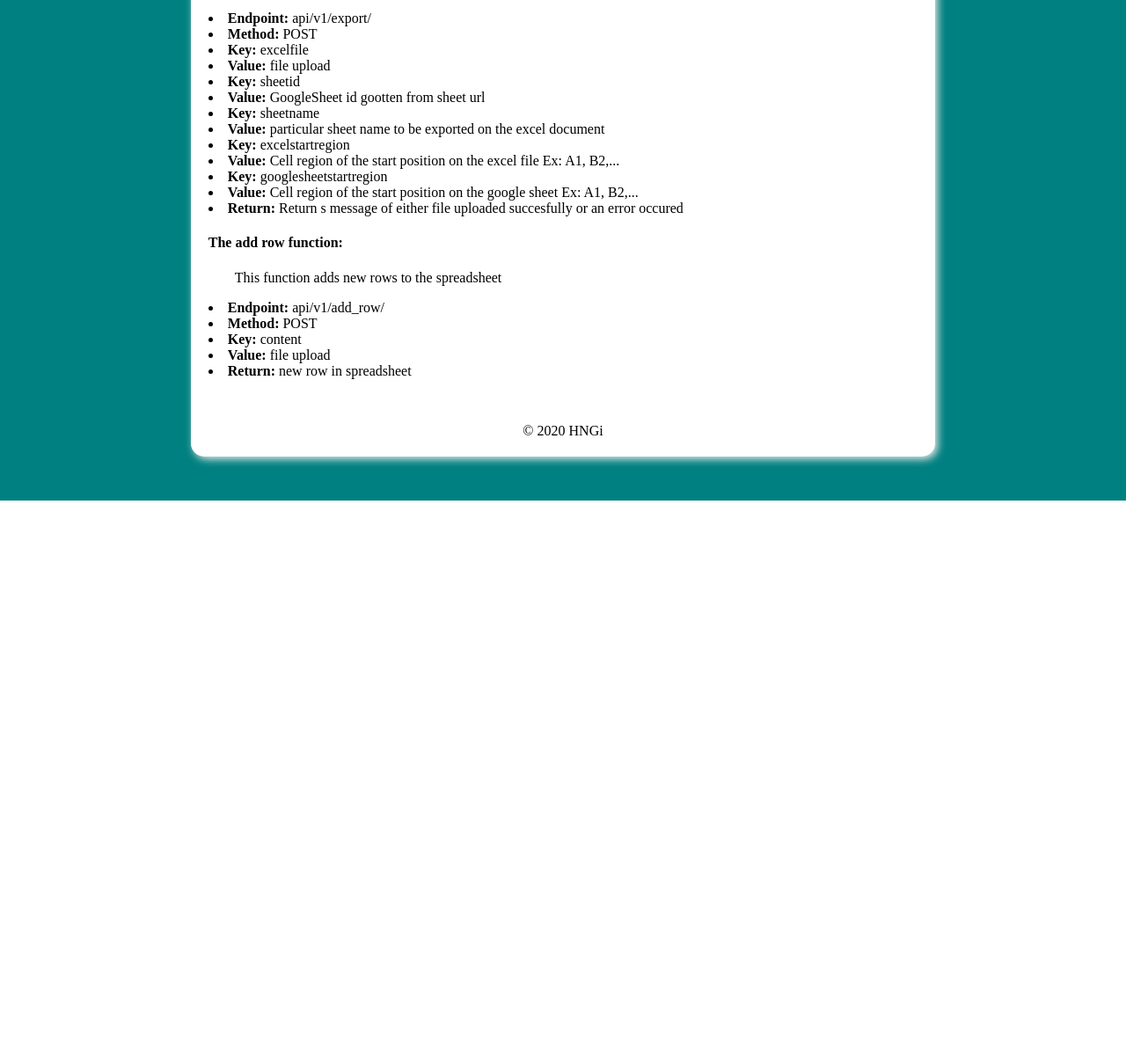
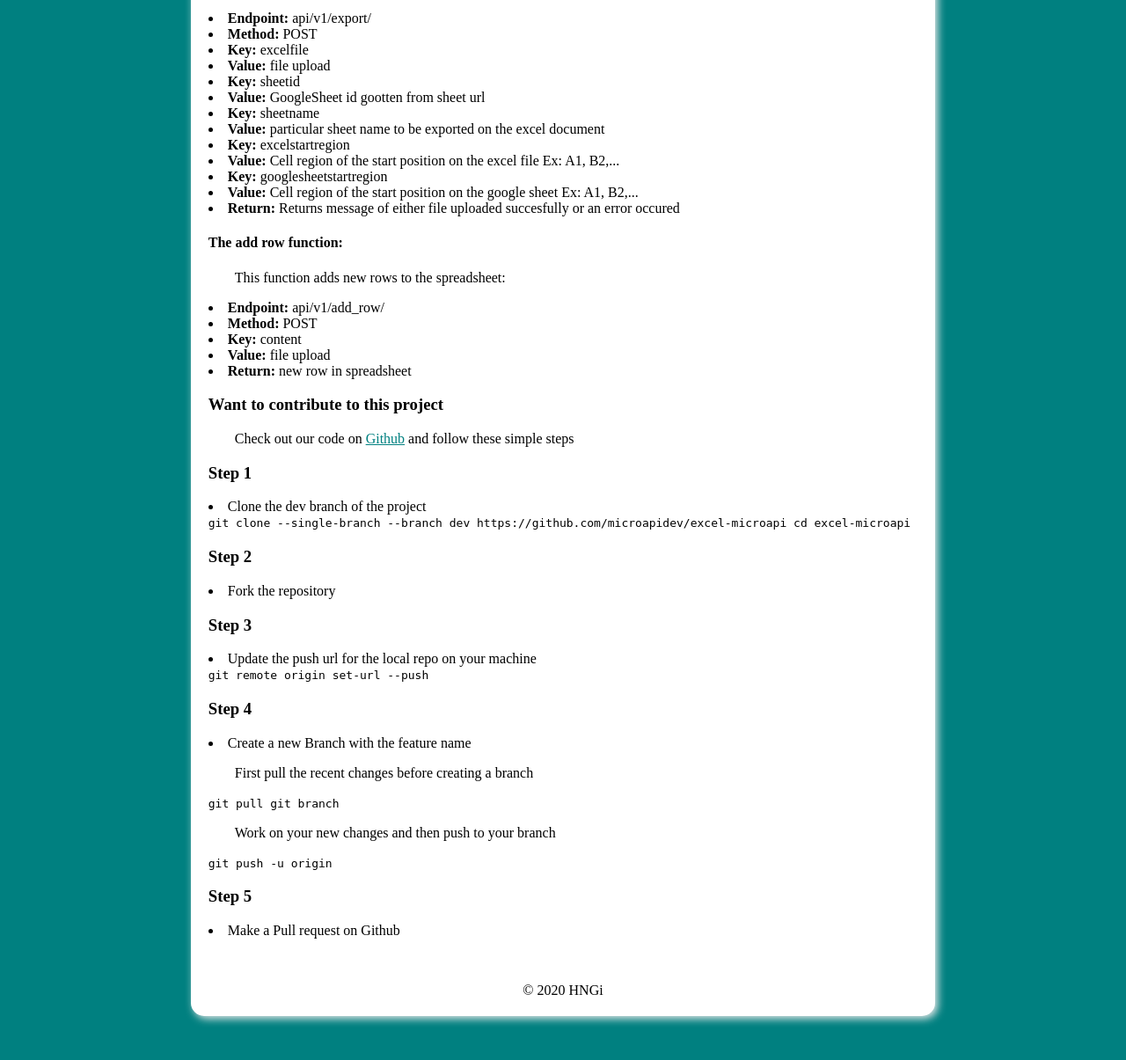
Before and after one commit to microapidev/excel-microapi, a Django app: page /documentation/ in a window 1280 px wide. Shown: the part 1951-3156 px from the top of the page at 88% size. Before the commit the page ends 2520 px from the top, so only its background shows below. Run offline with Django 3.2, Linux system fonts and the light colour scheme.

Commit message:
update documentation page

```diff
--- a/excel_api/templates/doc.html
+++ b/excel_api/templates/doc.html
@@ -146,10 +146,10 @@
                     <li><b>Value:</b> Cell region of the start position on the excel file Ex: A1, B2,... </li>
                     <li><b>Key:</b> googlesheetstartregion </li>
                     <li><b>Value:</b> Cell region of the start position on the google sheet Ex: A1, B2,... </li>
-                    <li><b>Return:</b> Return s message of either file uploaded succesfully or an error occured </li>
+                    <li><b>Return:</b> Returns message of either file uploaded succesfully or an error occured </li>
 
             <h4> The add row function: </h4>
-                <p class="a"> This function adds new rows to the spreadsheet </p>
+                <p class="a"> This function adds new rows to the spreadsheet: </p>
 
                     <li><b>Endpoint:</b> api/v1/add_row/ </li>
                     <li><b>Method:</b> POST </li>
@@ -157,8 +157,45 @@
                     <li><b>Value:</b> file upload </li>
                     <li><b>Return:</b> new row in spreadsheet </li>
 
+            <h3> Want to contribute to this project </h3>
+                <p class="a"> Check out our code on <a style="color: #008080" href="https://github.com/microapidev/excel-microapi/tree/master">Github</a> and follow these simple steps </p>
 
-                <footer> &#169; 2020 HNGi</footer>
+            <h3><b>Step 1</b></h3>
+                    <li>Clone the dev branch of the project</li>
+                        <code>
+                            git clone --single-branch --branch dev https://github.com/microapidev/excel-microapi
+                                cd excel-microapi
+                        </code>
+
+            <h3><b>Step 2</b></h3>
+                    <li>Fork the repository</li>
+
+            <h3><b>Step 3</b></h3>
+                    <li>Update the push url for the local repo on your machine</li>
+                        <code>
+                            git remote origin set-url --push <insert forked url here>
+                        </code>
+
+            <h3><b>Step 4</b></h3>
+                    <li>Create a new Branch with the feature name</li>
+                        <p class="a"> First pull the recent changes before creating a branch</p>
+                        <code>
+                            git pull
+                            git branch <feature_i_want_to_add>
+                        </code>
+                        <p class="a">Work on your new changes and then push to your branch</p>
+                        <code>
+                            git push -u origin <feature_i_want_to_add>
+                        </code>
+
+            <h3><b>Step 5</b></h3>
+                    <li>Make a Pull request on Github</li>
+
+
+
+
+
+            <footer> &#169; 2020 HNGi</footer>
 
         </div>
     </body
```
